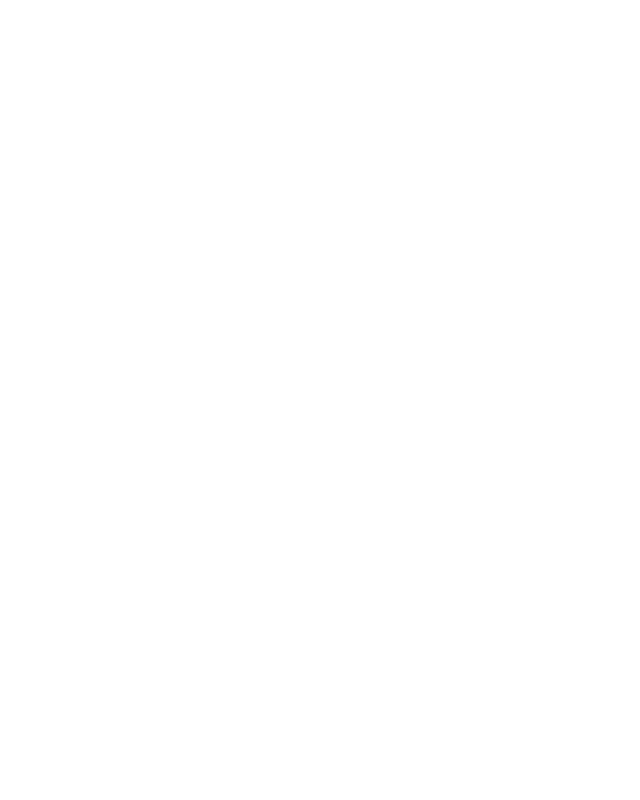
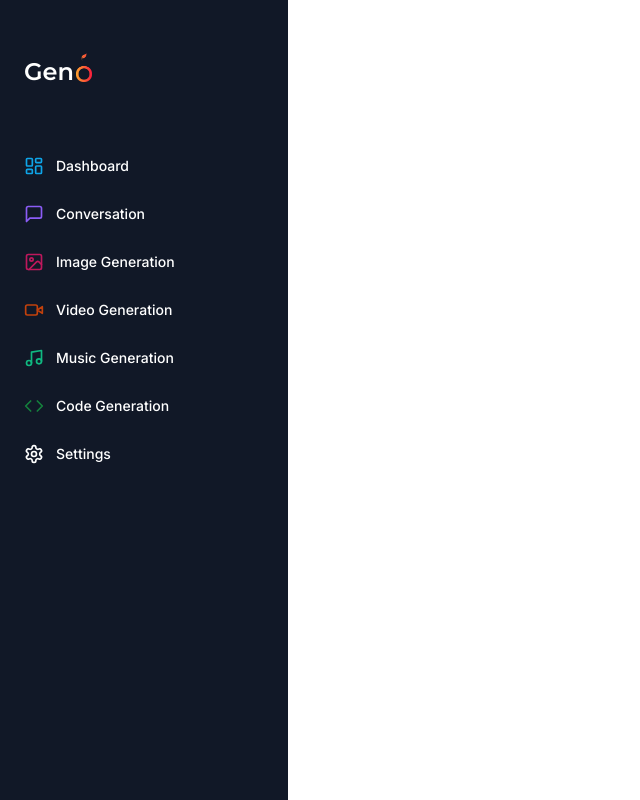
Before and after one commit to davidefilosa/ai-platform, a Next.js app: page /dashboard in a window 1280 px wide. Shown: the whole page, without its empty margins (0-640 px from the left). Built offline with nearby package versions, Linux system fonts and the light colour scheme.

Commit message:
created sidebar

```diff
--- a/app/(dashboard)/(routes)/dashboard/page.tsx
+++ b/app/(dashboard)/(routes)/dashboard/page.tsx
@@ -1,11 +1,5 @@
-import { UserButton } from "@clerk/nextjs";
-
 const DashboardPage = () => {
-  return (
-    <div>
-      <UserButton afterSignOutUrl="/" />
-    </div>
-  );
+  return <div></div>;
 };
 
 export default DashboardPage;
--- /dev/null
+++ b/app/(dashboard)/layout.tsx
@@ -0,0 +1,19 @@
+import Navbar from "@/components/navbar";
+import Sidebar from "@/components/sidebar";
+import React from "react";
+
+const DashboardLayout = ({ children }: { children: React.ReactNode }) => {
+  return (
+    <div className="h-full relative">
+      <div className="hidden h-full md:flex md:w-72 md:flex-col md:fixed md:inset-y-0 z-[80] bg-gray-900">
+        <Sidebar />
+      </div>
+      <main className="md:pl-72">
+        <Navbar />
+        {children}
+      </main>
+    </div>
+  );
+};
+
+export default DashboardLayout;
--- /dev/null
+++ b/components/navbar.tsx
@@ -0,0 +1,19 @@
+import { UserButton } from "@clerk/nextjs";
+import { Menu } from "lucide-react";
+import React from "react";
+import { Button } from "./ui/button";
+
+const Navbar = () => {
+  return (
+    <div className="flex items-center p-4">
+      <Button variant="ghost" size="icon" className="md:hidden">
+        <Menu />
+      </Button>
+      <div className="flex w-full justify-end">
+        <UserButton afterSignOutUrl="/" />
+      </div>
+    </div>
+  );
+};
+
+export default Navbar;
--- /dev/null
+++ b/components/sidebar.tsx
@@ -0,0 +1,100 @@
+"use client";
+
+import Image from "next/image";
+import Link from "next/link";
+import { Montserrat } from "next/font/google";
+import { cn } from "@/lib/utils";
+import {
+  Code,
+  ImageIcon,
+  LayoutDashboard,
+  MessageSquare,
+  Music,
+  Settings,
+  VideoIcon,
+} from "lucide-react";
+
+const montserrat = Montserrat({ weight: "600", subsets: ["latin"] });
+
+const routes = [
+  {
+    label: "Dashboard",
+    icon: LayoutDashboard,
+    href: "/dashboard",
+    color: "text-sky-500",
+  },
+  {
+    label: "Conversation",
+    icon: MessageSquare,
+    href: "/conversation",
+    color: "text-violet-500",
+  },
+  {
+    label: "Image Generation",
+    icon: ImageIcon,
+    color: "text-pink-700",
+    href: "/image",
+  },
+  {
+    label: "Video Generation",
+    icon: VideoIcon,
+    color: "text-orange-700",
+    href: "/video",
+  },
+  {
+    label: "Music Generation",
+    icon: Music,
+    color: "text-emerald-500",
+    href: "/music",
+  },
+  {
+    label: "Code Generation",
+    icon: Code,
+    color: "text-green-700",
+    href: "/code",
+  },
+  {
+    label: "Settings",
+    icon: Settings,
+    href: "/settings",
+  },
+];
+
+const Sidebar = () => {
+  return (
+    <div className="space-y-4 py-4 flex flex-col h-full bg-[#111827] text-white">
+      <div className="px-3 py-2 flex-1">
+        <Link href="/dashboard" className="flex items-end pl-3 mb-14">
+          <h1 className={cn("text-2xl font-bold flex", montserrat.className)}>
+            Gen
+          </h1>
+          <div className="relative w-4 h-16 mr-4 flex">
+            <Image
+              width={16}
+              height={32}
+              src="/logo.png"
+              alt="Logo"
+              className="self-end pb-[6px] ml-[2px]"
+            />
+          </div>
+        </Link>
+        <div className="space-y-1">
+          {routes.map((route) => (
+            <Link
+              href={route.href}
+              key={route.href}
+              className="text-sm group flex p-3 w-full justify-start font-medium cursor-pointer hover:text-white hover:bg-white/10 rounded-lg transition"
+            >
+              <div className="flex items-center flex-1">
+                <route.icon className={cn("h-5 w-5 mr-3", route.color)} />
+                {route.label}
+              </div>
+            </Link>
+          ))}
+        </div>
+      </div>
+    </div>
+  );
+};
+
+export default Sidebar;
```
Also changed, not shown: public/logo.png (added).
